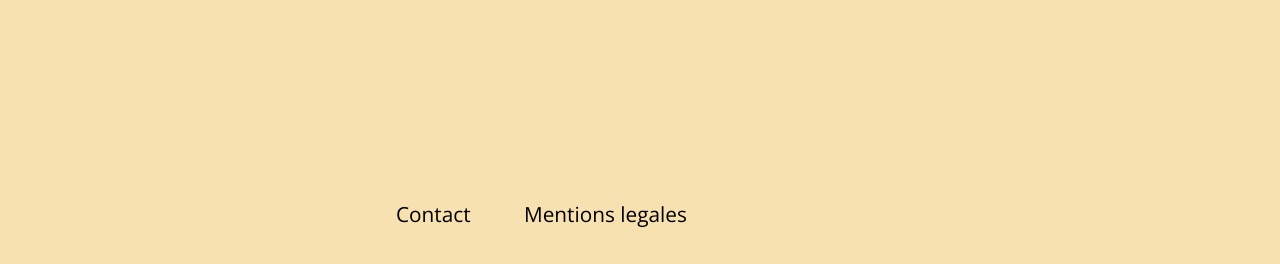
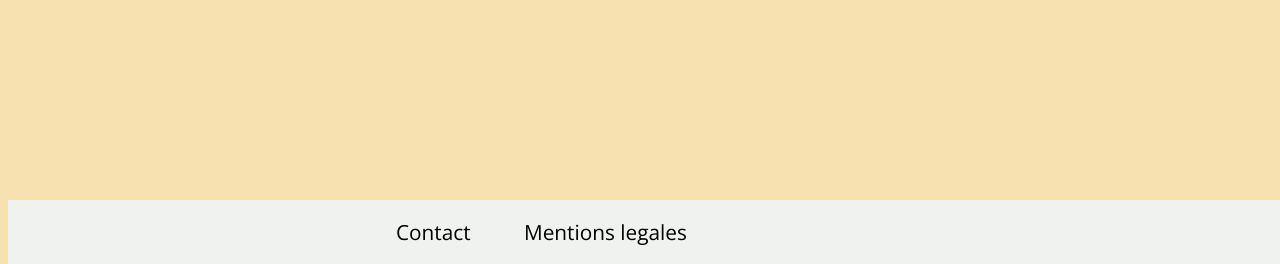
Before and after one commit to taourib/puydufou, a PHP site: page / in a window 1280 px wide. Shown: the part 536-800 px from the top of the page. Run offline with PHP 8.4, Linux system fonts and the light colour scheme; some libraries are stand-ins or nearby versions.

Commit message:
Update v_footer.php

```diff
--- a/vues/v_footer.php
+++ b/vues/v_footer.php
@@ -15,9 +15,9 @@
 
 <style>
 footer {
-    margin-left: 25%;
-    width: 50%;
-    height: 100px;
+    background-color: #F0F2EF;
+    width: 100%;
+    height: 8%;
     position: fixed;
     align-items: center;
     display: flex;
```
